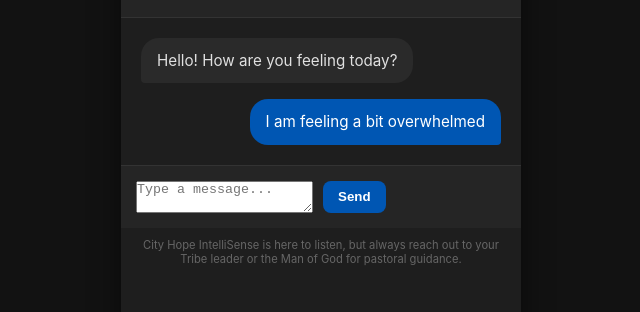
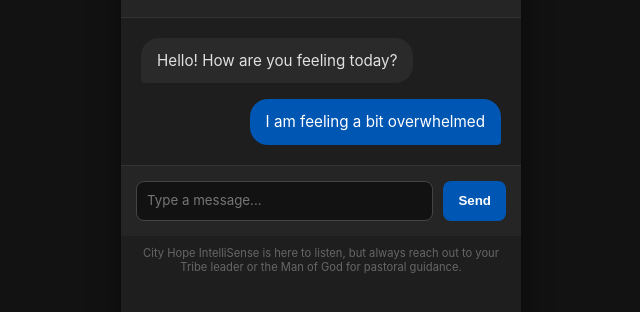
Before and after one commit to daydreamingprince/cityhope-intelligence, a plain HTML site: page index.html in a window 1280 px wide. Shown: the part 106-418 px from the top of the page, without its empty margins (319-959 px from the left). Drawn offline with Linux system fonts and the light colour scheme.

Commit message:
Fix typo on textarea

```diff
--- a/styles.css
+++ b/styles.css
@@ -87,7 +87,7 @@ header p {
   border-top: 1px solid #333;
 }
 
-#input-area text-area {
+#input-area textarea {
   flex: 1;
   background-color: #121212;
   border: 1px solid #444;
```
